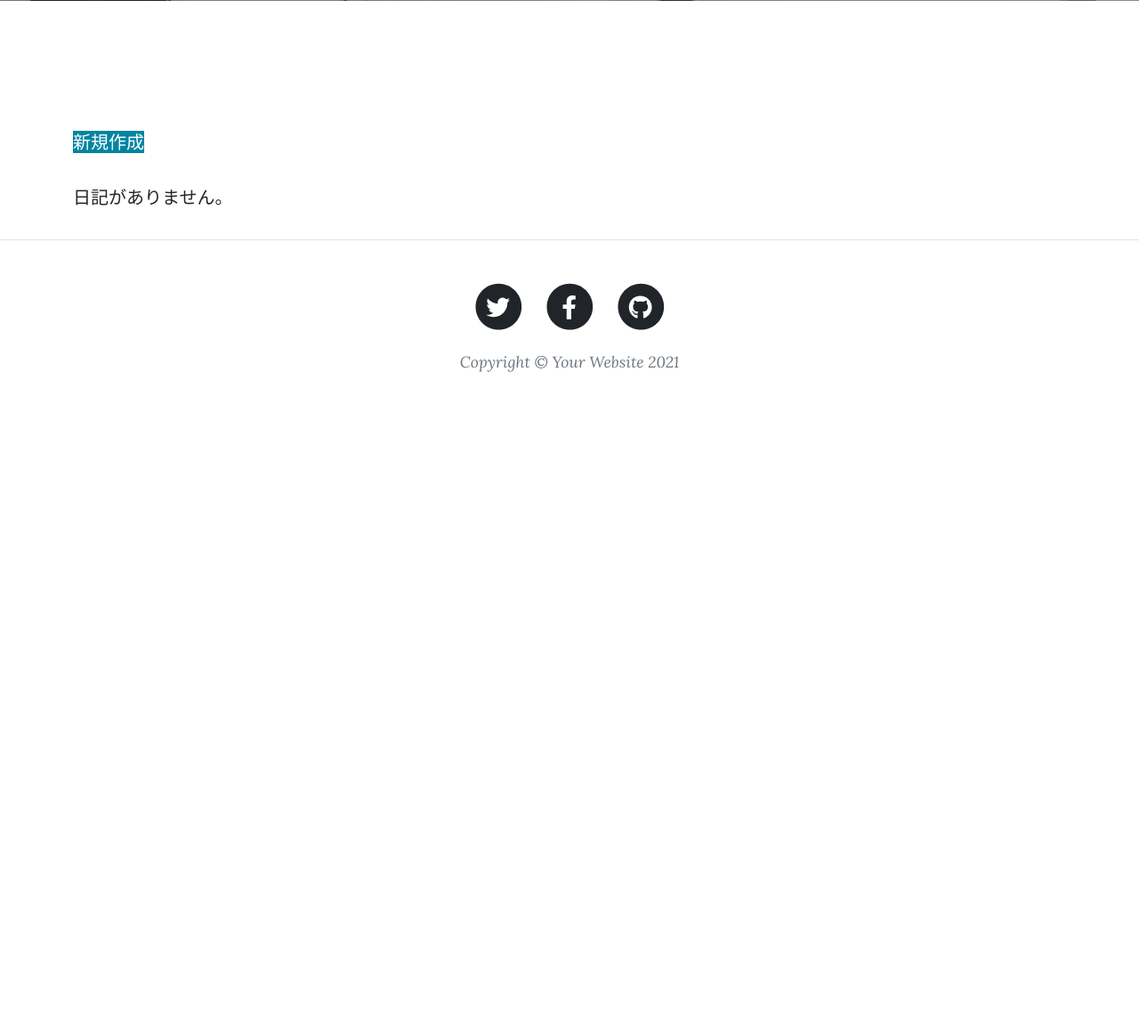
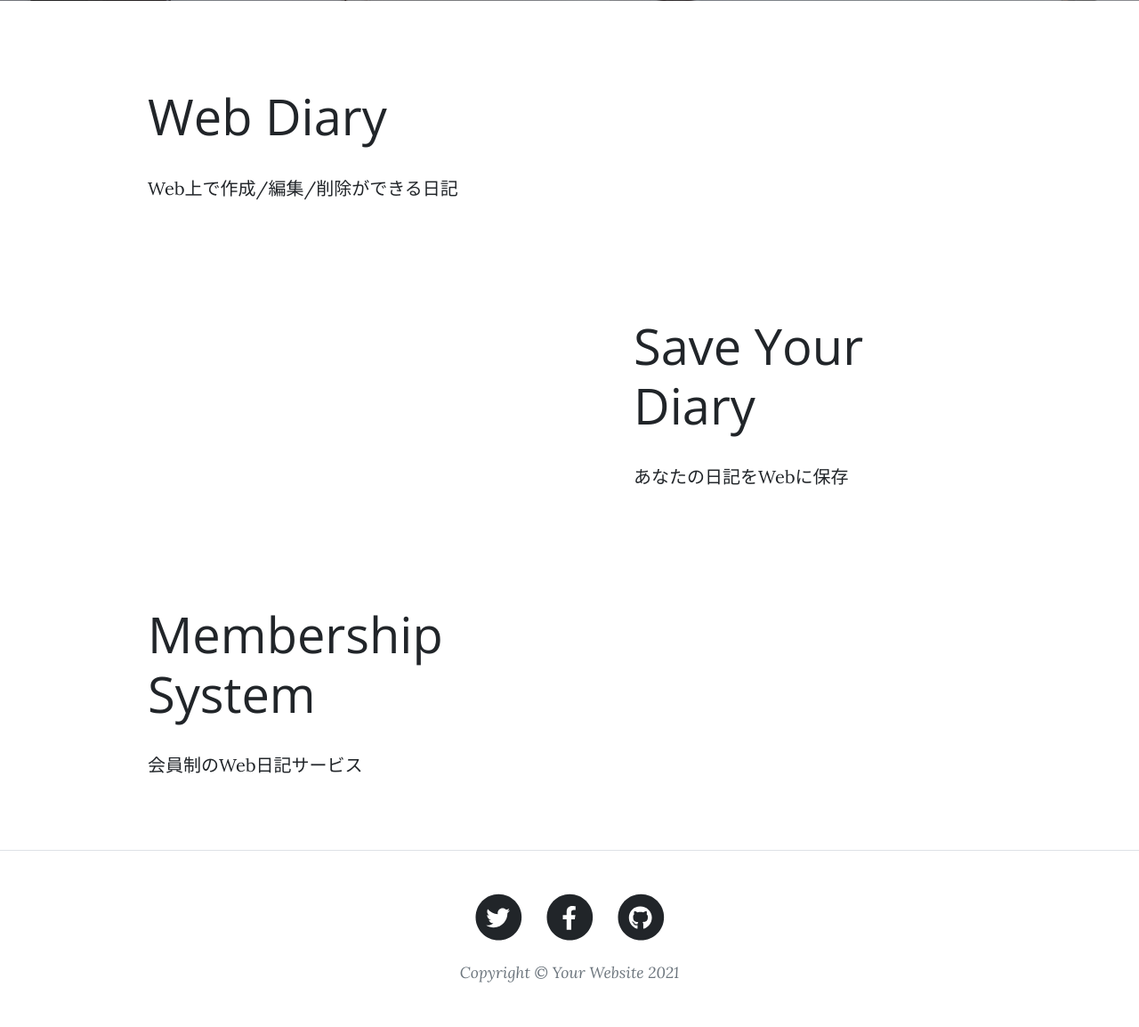
Before and after one commit to itsuki4/GroupA, a Django app: page /harada/ in a window 1280 px wide. Shown: the part 531-1685 px from the top of the page at 89% size. Before the commit the page ends 949 px from the top, so only its background shows below. Run offline with Django 3.2, Linux system fonts and the light colour scheme; some libraries are stand-ins or nearby versions.

Commit message:
リンクの設定

```diff
--- a/accounts/templates/account/base.html
+++ b/accounts/templates/account/base.html
@@ -22,13 +22,14 @@
         <!-- Navigation-->
         <nav class="navbar navbar-expand-lg navbar-light" id="mainNav">
             <div class="container px-4 px-lg-5">
-                <a class="navbar-brand" href="index.html">Start Bootstrap</a>
+                <a class="navbar-brand" href="../../harada">Diary</a>
                 <button class="navbar-toggler" type="button" data-bs-toggle="collapse" data-bs-target="#navbarResponsive" aria-controls="navbarResponsive" aria-expanded="false" aria-label="Toggle navigation">
                     Menu
                     <i class="fas fa-bars"></i>
                 </button>
                 <div class="collapse navbar-collapse" id="navbarResponsive">
                     <ul class="navbar-nav ms-auto">
+                        <li class="nav-item"><a class="nav-link" href="{% url 'harada:diary_list' %}">Diary</a></li>
                         <li class="nav-item"><a class="nav-link" href="{% url 'harada:inquiry' %}">Inquiry</a></li>
                         {% if user.is_authenticated %}
                         <li class="nav-item"><a class="nav-link" href="{% url 'account_logout' %}">Log Out</a></li>
--- a/harada/templates/diary/base.html
+++ b/harada/templates/diary/base.html
@@ -22,7 +22,7 @@
         <!-- Navigation-->
         <nav class="navbar navbar-expand-lg navbar-light" id="mainNav">
             <div class="container px-4 px-lg-5">
-                <a class="navbar-brand" href="index.html">Diary</a>
+                <a class="navbar-brand" href="../../harada">Diary</a>
                 <button class="navbar-toggler" type="button" data-bs-toggle="collapse" data-bs-target="#navbarResponsive" aria-controls="navbarResponsive" aria-expanded="false" aria-label="Toggle navigation">
                     Menu
                     <i class="fas fa-bars"></i>
--- a/harada/templates/diary/index.html
+++ b/harada/templates/diary/index.html
@@ -19,61 +19,51 @@
         {% endblock %}
         <!-- Main Content-->
         {% block contents %}
-        <div class="container">
-            <div class="row">
-                <div class="my-div-style w-100">
-                <div class="clearfix">
-                    <a class="btn-primary float-right" href="{% url 'harada:diary_create' %}">新規作成</a>
-                </div>
-                {% for harada in diary_list %}
-                <div class="post-preview">
-                    <a href="{% url 'harada:diary_detail' harada.pk %}">
-                        <h2 class="post-title">{{ harada.title }}</h2>
-                        <h3 class="post-subtitle">{{ harada.content|truncatechars:20 }}</h3>
-                    </a>
-                    <p class="post-meta">{{ harada.created_at }}</p>
-                </div>
-                <hr>
-                {% empty %}
-                <p>日記がありません。</p>
-                {% endfor %}
+        <section id="scroll">
+            <div class="container px-5">
+                <div class="row gx-5 align-items-center">
+                    <div class="col-lg-6 order-lg-2">
 
-                {% if is_paginated %}
-                <ul class="pagination">
-                    <!--前のページへのリンク-->
-                    {% if page_obj.has_previous %}
-                    <li class="page-item">
-                        <a class="page-link" href="?page={{ page_obj.previous_page_number }}">
-                            <span aria-hidden="true">&laquo;</span>
-                        </a>
-                    </li>
-                    {% endif %}
-
-                    <!--ページ数の表示-->
-                    {% for page_num in page_obj.paginator.page_range %}
-                    {% if page_obj.number == page_num %}
-                    <li class="page-item activ">
-                        <a class="page-link" href="#">{{ page_num }}</a>
-                    </li>
-                    {% else %}
-                    <li class="page-item">
-                        <a class="page-link" href="?page={{ page_num }}">{{ page_num }}</a>
-                    </li>
-                    {% endif %}
-                    {% endfor %}
-
-                    <!--次のページへのリンク-->
-                    {% if page_obj.has_next %}
-                    <li class="page-item">
-                        <a class="page-link" href="?page={{ page_obj.next_page_number }}">
-                            <span aria-hidden="true">&raquo;</span>
-                        </a>
-                    </li>
-                    {% endif %}
-                </ul>
-                {% endif %}
+                    </div>
+                    <div class="col-lg-6 order-lg-1">
+                        <div class="p-5">
+                            <h2 class="display-4">Web Diary</h2>
+                            <p>Web上で作成/編集/削除ができる日記</p>
+                        </div>
+                    </div>
                 </div>
             </div>
-        </div>
-    </div>
-{% endblock %}
+        </section>
+        <!-- Content section 2-->
+        <section>
+            <div class="container px-5">
+                <div class="row gx-5 align-items-center">
+                    <div class="col-lg-6">
+
+                    </div>
+                    <div class="col-lg-6">
+                        <div class="p-5">
+                            <h2 class="display-4">Save Your Diary</h2>
+                            <p>あなたの日記をWebに保存</p>
+                        </div>
+                    </div>
+                </div>
+            </div>
+        </section>
+        <!-- Content section 3-->
+        <section>
+            <div class="container px-5">
+                <div class="row gx-5 align-items-center">
+                    <div class="col-lg-6 order-lg-2">
+
+                    </div>
+                    <div class="col-lg-6 order-lg-1">
+                        <div class="p-5">
+                            <h2 class="display-4">Membership System</h2>
+                            <p>会員制のWeb日記サービス</p>
+                        </div>
+                    </div>
+                </div>
+            </div>
+        </section>
+        {% endblock %}
```
